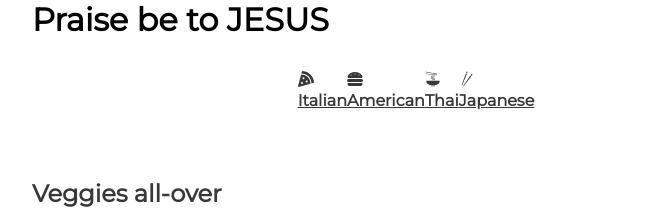
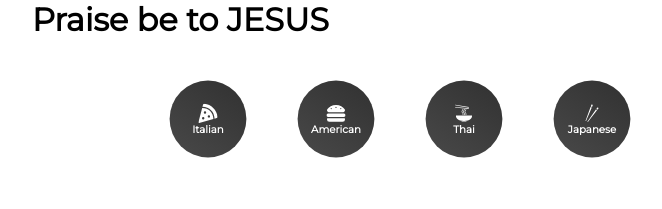
Before and after one commit to RahulRuvva/FoodReciepeApp, a React (Create React App) app: page / in a window 1280 px wide. Shown: the top 209 px of the page, without its empty margins (224-886 px from the left). Built offline with nearby package versions, Linux system fonts and the light colour scheme; no server answers.

Commit message:
Updated the Navlinks each routing to unique cuisines

```diff
--- a/src/components/Category.jsx
+++ b/src/components/Category.jsx
@@ -8,26 +8,26 @@ import React from 'react'
 function Category() {
   return (
     <List>
-        <NavLink to={'/cuisine/Italian'}>
+        <SLink to={'/cuisine/Italian'}>
             <FaPizzaSlice/>
             <h4>Italian</h4>
-        </NavLink>
+        </SLink>
 
-        <NavLink to={'/cuisine/American'}>
+        <SLink to={'/cuisine/American'}>
             <FaHamburger/>
             <h4>American</h4>
-        </NavLink>
+        </SLink>
 
 
-        <NavLink to={'/cuisine/Thai'}>
+        <SLink to={'/cuisine/Thai'}>
             <GiNoodles/>
             <h4>Thai</h4>
-        </NavLink>
+        </SLink>
 
-        <NavLink to={'/cuisine/Japanese'}>
+        <SLink to={'/cuisine/Japanese'}>
             <GiChopsticks/>
             <h4>Japanese</h4>
-        </NavLink>
+        </SLink>
 
     </List>
   )
@@ -37,6 +37,34 @@ const List = styled.div `
     display:flex;
     justify-content: center;
     margin: 2rem 0rem;
-`
+`;
+
+const SLink = styled(NavLink)`
+    display: flex;
+    flex-direction: column;
+    justify-content: center;
+    align-items: center;
+    border-radius: 50%;
+    margin-right: 2rem;
+    text-decoration: none;
+    background: linear-gradient(35deg, #494949, #313131);
+    width: 6rem;
+    height: 6rem;
+    cursor: pointer;
+    transform: scale(0.8);
+
+    h4 {
+        color: white;
+        font-size: 0.8rem;
+    }
+    svg {
+        color: #fff;
+        font-size: 1.5rem;
+    }
+    &.active {
+        background: linear-gradient(to right, #f27121, #e94057);
+    }
+    `
+
 
 export default Category
```
